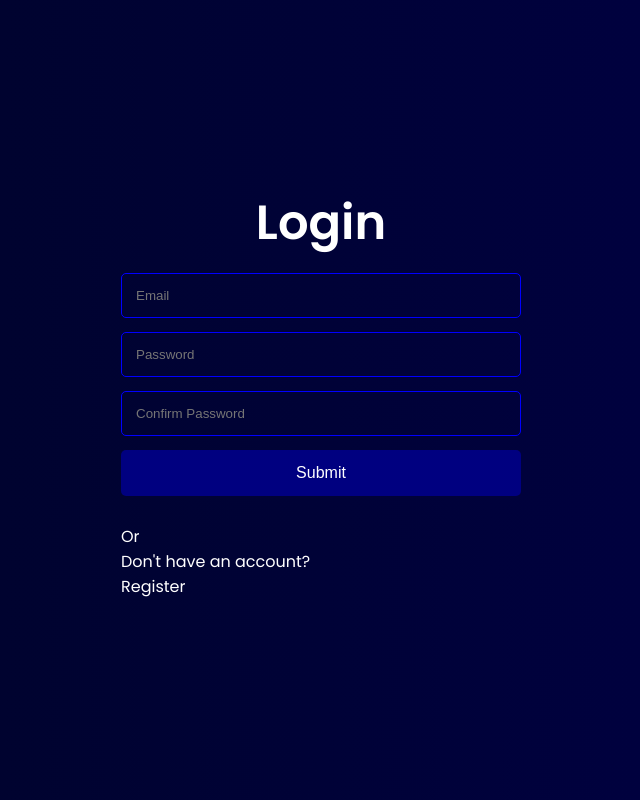
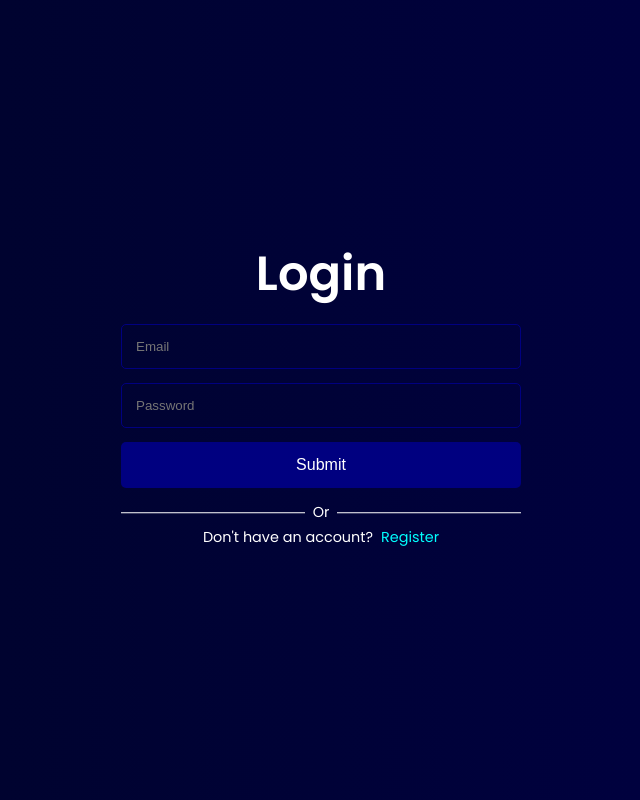
Before and after one commit to BigBen3/Sveltekit-Firebase, a SvelteKit app: page / in a window 1280 px wide. Shown: the whole page, without its empty margins (319-959 px from the left). Built offline with nearby package versions, Linux system fonts and the light colour scheme.

Commit message:
finished auth page now on dashboard

```diff
--- a/src/components/Authenticate.svelte
+++ b/src/components/Authenticate.svelte
@@ -12,6 +12,12 @@
             return;
         }
     }
+
+    const handleRegister = () => {
+        register = !register;
+    }
+
+
 </script>
 
 <div class="auth-container">
@@ -21,6 +27,7 @@
         {#if error}
              <p class="error">The information you have entered is not correct</p>
         {/if}
+
         <label>
              <!--if email exist then it is above else it will be center-->
             <p class={email ? " above" : " center"}>Email</p>
@@ -30,32 +37,35 @@
             <p class={password ? " above" : " center"}>Password</p>
             <input bind:value={password} type="password" placeholder="Password" />
         </label>
+        {#if register}
         <label>
             <p class={confirmPass ? " above" : " center"}>
                 Confirm Password
             </p>
             <input bind:value={confirmPass} type="password" placeholder="Confirm Password" />
         </label>
+        {/if}
         <button type="button">Submit</button>
+    </form>
     <div class="options">
         <p>Or</p>
         {#if register}
             <div>
                 <p>Already have an account?</p>
-                    <p>Login</p>
+                <p on:click={handleRegister} on:keydown={() => {}}>Login</p>
             </div>
         {:else}
         <div>
             <p>Don't have an account?</p>
-                <p>Register</p>
+            <!--since it is not a button it needs an on keydown -->
+            <p on:click={handleRegister} on:keydown={() => {}}>Register</p>
         </div>
         {/if}
     </div>
-    </form>
 </div>
 
 <style>
-    .auth-container {
+        .auth-container{
             display: flex;
             flex-direction: column;
             align-items: center;
@@ -67,57 +77,54 @@
             display: flex;
             flex-direction: column;
             gap: 14px;
+        }
+        form,
+        .options {
             width: 400px;
             max-width: 100%;
             margin: 0 auto;
         }
-
-
-
-    h1{
+        form input {
+            width: 100%;
+        }
+        h1 {
             text-align: center;
             font-size: 3rem;
         }
-
         form label {
             position: relative;
-        border: 1px solid blue;
+            border: 1px solid navy;
             border-radius: 5px;
         }
-
         form input {
-        width: 100%;
             border: none;
             background: transparent;
             color: white;
             padding: 14px;
-
         }
-
-    form input:foucs {
+        form input:focus {
             border: none;
             outline: none;
         }
-
         form label:focus-within {
             border-color: blue;
         }
         form button {
-        background:navy;
+            background: navy;
             color: white;
             border: none;
             padding: 14px 0;
             border-radius: 5px;
             cursor: pointer;
             font-size: 1rem;
+            display: grid;
+            place-items: center;
         }
-
         form button:hover {
             background: blue;
         }
-
         .above,
-    .center{
+        .center {
             position: absolute;
             transform: translateY(-50%);
             pointer-events: none;
@@ -126,52 +133,69 @@
             padding: 0 6px;
             font-size: 0.8rem;
         }
-
         .above {
             top: 0;
             left: 24px;
             background: navy;
-        border: 1px  solid blue;
+            border: 1px solid blue;
             font-size: 0.7rem;
         }
-
         .center {
             top: 50%;
             left: 6px;
             border: 1px solid transparent;
-        opacity:  0;
+            opacity: 0;
         }
-
         .error {
             color: coral;
             font-size: 0.9rem;
+            text-align: center;
         }
-
         .options {
             padding: 14px 0;
-
+            overflow: hidden;
+            font-size: 0.9rem;
+            display: flex;
+            flex-direction: column;
+            gap: 4px;
         }
-        /*
-        this makes it the first paragraph in the options div
-        */
         .options > p {
             position: relative;
+            text-align: center;
+            width: fit-content;
+            margin: 0 auto;
+            padding: 0 8px;
         }
-
         .options > p::after,
         .options > p::before {
             position: absolute;
+            content: "";
             top: 50%;
-        left: 0;
             transform: translateY(-50%);
-        width: 100px;
+            width: 100vw;
             height: 1.5px;
             background: white;
         }
-
         .options > p::after {
             right: 100%;
         }
+        .options > p::before {
+            left: 100%;
+        }
+
+        .options div {
+            display: flex;
+            align-items: center;
+            gap: 8px;
+            justify-content: center;
+        }
+
+
+        .options div p:last-of-type {
+            color: cyan;
+            cursor: pointer;
+        }
+
 
 
 </style>
```
Also changed, not shown: src/routes/dashboard/+page.svelte (+54 -0 lines). Lines whose indentation alone changed are shown as unchanged.
